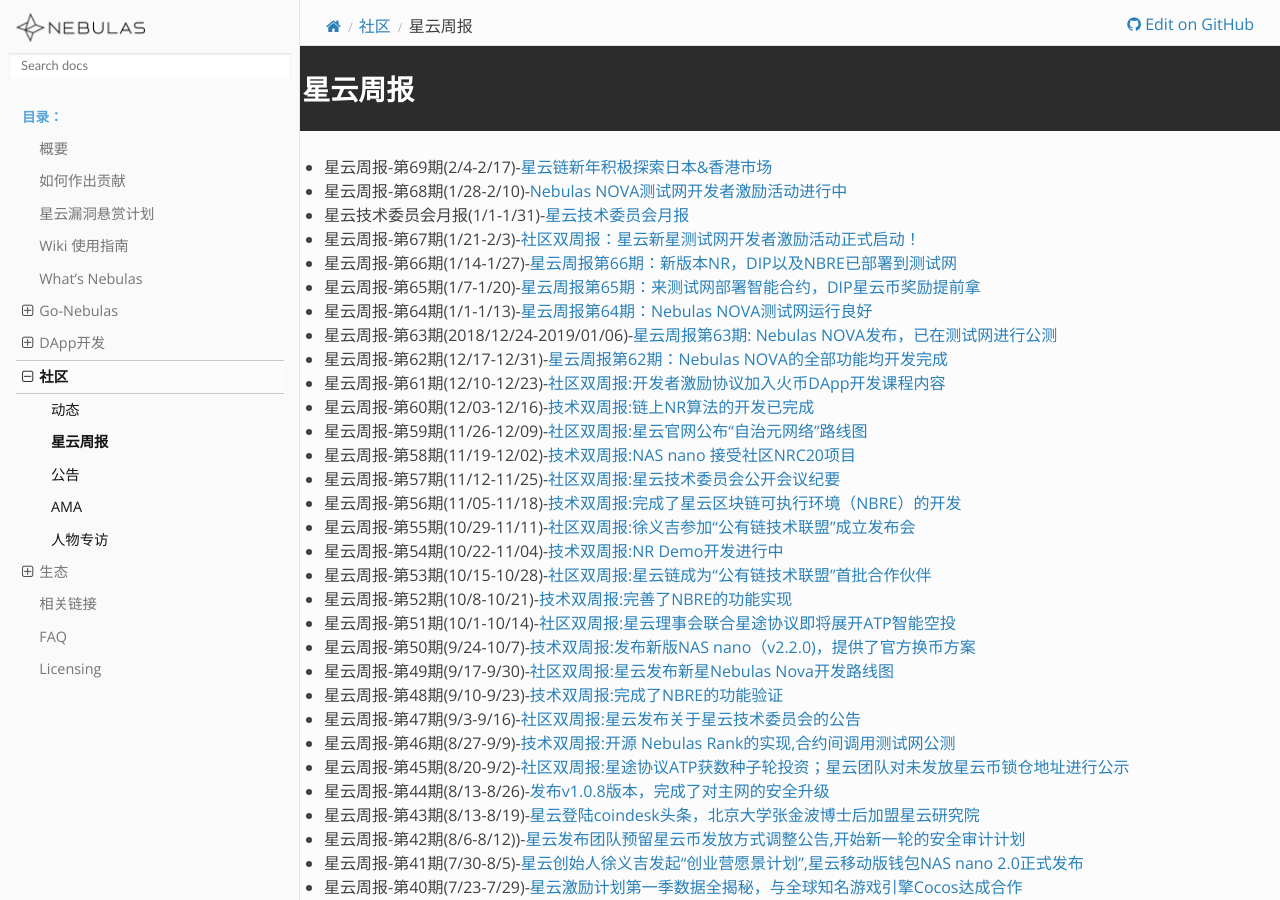
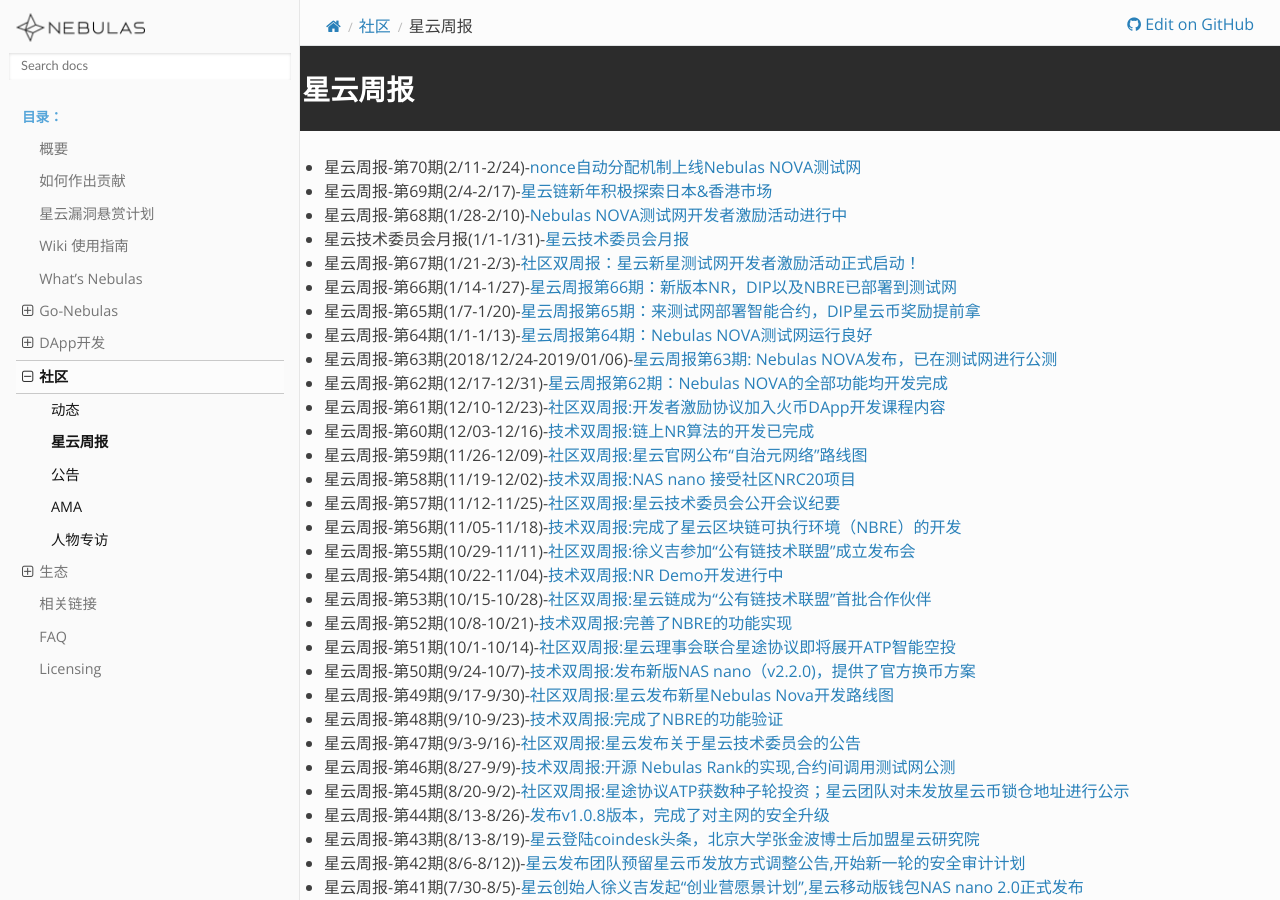
Before and after one commit to nebulasio/nebdocs, a Sphinx documentation site: the page built from docs/community/weekly-report.md, in a window 1280 px wide and 900 px high. Built offline with Sphinx 7.4.7 and the Read the Docs theme 2.0.0, drawn with Linux system fonts in a browser that asks for light colours; pages that are not in the unit, such as notebooks, are missing from menus.

Commit message:
更新星云周报
第70期

```diff
--- a/docs/community/weekly-report.md
+++ b/docs/community/weekly-report.md
@@ -1,5 +1,6 @@
 # 星云周报
 
+- 星云周报-第70期(2/11-2/24)-[nonce自动分配机制上线Nebulas NOVA测试网](https://blog.nebulas.io/2019/02/25/nebulas-bi-weekly-development-commits-70/)
 - 星云周报-第69期(2/4-2/17)-[星云链新年积极探索日本&香港市场](https://blog.nebulas.io/2019/02/18/nebulas-bi-weekly-community-dynamics-69/)
 - 星云周报-第68期(1/28-2/10)-[Nebulas NOVA测试网开发者激励活动进行中](https://blog.nebulas.io/2019/02/11/nebulas-bi-weekly-development-commits-68/)
 - 星云技术委员会月报(1/1-1/31)-[星云技术委员会月报](https://blog.nebulas.io/2019/02/03/nebulas-technical-committee-monthly-report/)
```
